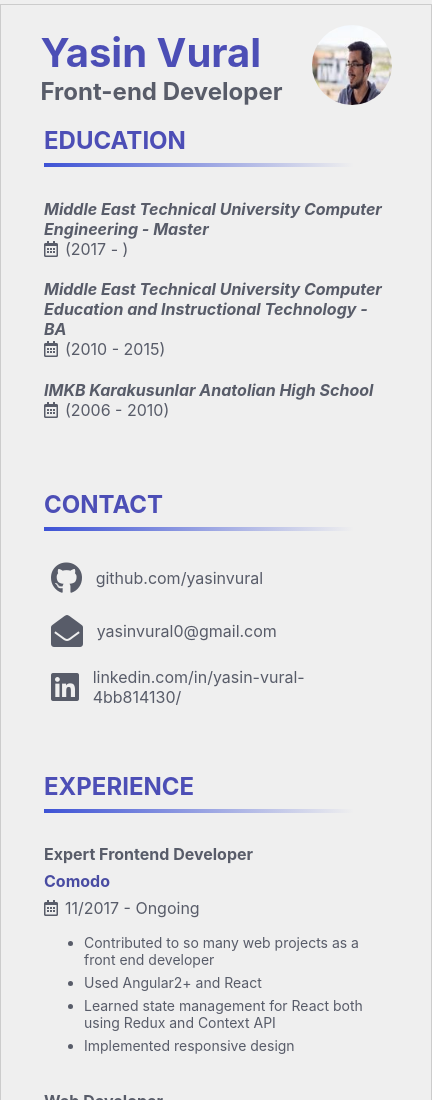
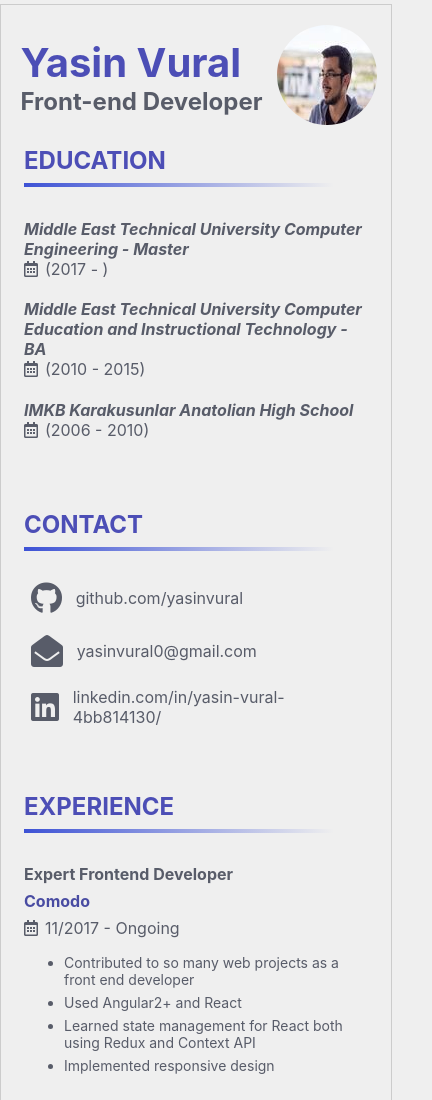
Before and after one commit to yasinvural/resume, a React app: page / in a window 390 px wide. Shown: the top 1100 px of the page, 432 px wide, since content can reach past the window. Built offline with nearby package versions, Linux system fonts and the light colour scheme.

Commit message:
resume-container css update

```diff
--- a/public/index.html
+++ b/public/index.html
@@ -8,6 +8,7 @@
       content="width=device-width, initial-scale=1, shrink-to-fit=no"
     />
     <meta name="theme-color" content="#000000" />
+    <meta name="viewport" content="width=device-width, initial-scale=1, maximum-scale=1, user-scalable=no">
     <!--
       manifest.json provides metadata used when your web app is installed on a
       user's mobile device or desktop. See https://developers.google.com/web/fundamentals/web-app-manifest/
--- a/src/components/App/App.scss
+++ b/src/components/App/App.scss
@@ -12,5 +12,6 @@ $color: #ccc;
 @media (max-width: 768px) {
   .resume-container{
     width: 100%;
+    padding: 20px 0;
   }
 }
--- a/src/components/Content/Content.scss
+++ b/src/components/Content/Content.scss
@@ -15,4 +15,4 @@
     .content-container{
       flex-direction: column;
     }
-  }
+}
--- a/src/components/Header/Header.scss
+++ b/src/components/Header/Header.scss
@@ -23,9 +23,8 @@
     }
     .avatar-container{
         img{
-            width: 80px;
-            height: 80px;
             border-radius: 50%;
+            padding: 0 5%;
         }
     }
 }
```
Also changed, not shown: 1 other file.
